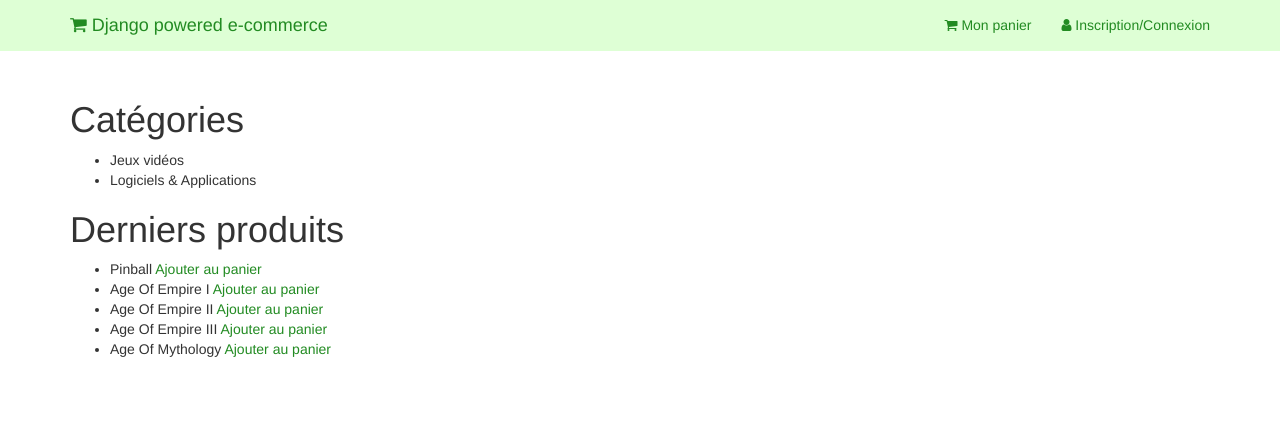
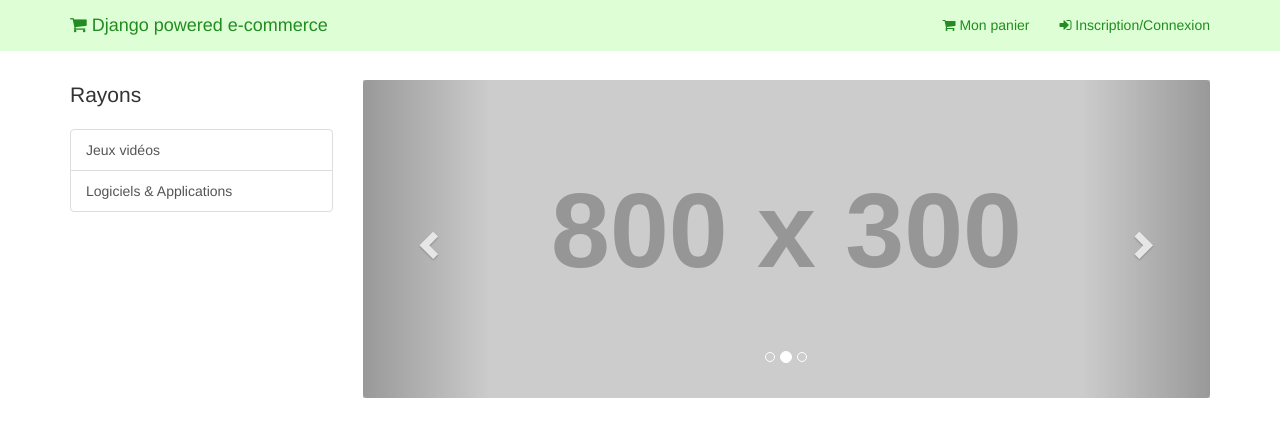
Before and after one commit to LydiaBenaida/django-ecommerce, a Django app: page / in a window 1280 px wide. Shown: the top 426 px of the page. Before the commit the page ends 357 px from the top, so only its background shows below. Run offline with Django 3.2, Linux system fonts and the light colour scheme; data comes from the database, SQL or seed files in the repository; both versions use the stored data as it was after the commit; grey boxes labelled with a size stand in for pictures from a placeholder-image service; some libraries are stand-ins or nearby versions.

Commit message:
Ajout template page d'accueil et début authentification.

```diff
--- a/commerce/models.py
+++ b/commerce/models.py
@@ -90,6 +90,7 @@ class Products(models.Model):
     long_desc = models.TextField(verbose_name="Description longue")
     price = models.FloatField(verbose_name="Prix HT du produit")
     vat = models.ForeignKey(VAT, verbose_name="Taux de TVA")
+    thumbnail = models.ImageField(verbose_name="Miniature du produit", upload_to='commerce/media', null=True)
 
     class Meta:
         verbose_name ='Produit'
--- a/commerce/static/css/app.css
+++ b/commerce/static/css/app.css
@@ -17,3 +17,44 @@ a:hover, a:focus {
 a{
     color: forestgreen;
 }
+
+.slide-image {
+    width: 100%;
+}
+
+.carousel-holder {
+    margin-bottom: 30px;
+}
+
+.carousel-control,
+.item {
+    border-radius: 4px;
+}
+
+.caption {
+    height: 130px;
+    overflow: hidden;
+}
+
+.caption h4 {
+    white-space: nowrap;
+}
+
+.thumbnail img {
+    width: 100%;
+}
+
+.ratings {
+    padding-right: 10px;
+    padding-left: 10px;
+    color: #d17581;
+}
+
+.thumbnail {
+    padding: 0;
+}
+
+.thumbnail .caption-full {
+    padding: 9px;
+    color: #333;
+}
--- a/commerce/templates/base.html
+++ b/commerce/templates/base.html
@@ -24,7 +24,7 @@
       <script src="https://oss.maxcdn.com/html5shiv/3.7.2/html5shiv.min.js"></script>
       <script src="https://oss.maxcdn.com/respond/1.4.2/respond.min.js"></script>
     <![endif]-->
-    <style type="text/css"></style><script type="text/javascript" src="safari-extension://com.diigo.safari.awesomeScreenshot-5DXNM3K2CT/7e4923a/javascripts/presto/prestosavings.js"></script></head>
+</head>
 
 <body>
 
@@ -45,7 +45,9 @@
             </ul>
             <ul class="nav navbar-nav navbar-right">
                 <li class="active"><a href="{% url 'commerce:display_cart' %}"><i class="fa fa-shopping-cart"></i> Mon panier</a></li>
-                <li class="active"><a href="#"><i class="fa fa-user"></i> Inscription/Connexion</a></li>
+                <li class="active">{% if user.is_authenticated %}<a href="#"><i class="fa fa-user"></i> {{ user.get_full_name }}</a>
+{% else %}<a href="{% url 'commerce:sign_in' %}"><i class="fa fa-sign-in"></i> Inscription/Connexion</a>{% endif %}</li>
+                {% if user.is_authenticated %}<li class="active"><a href="{% url 'commerce:sign_out' %}"><i class="fa fa-sign-out"></i></a></li>{% endif %}
             </ul>
         </div><!--/.nav-collapse -->
     </div>
--- a/commerce/templates/index.html
+++ b/commerce/templates/index.html
@@ -1,20 +1,88 @@
 {% extends "base.html" %}
 
 {% block body %}
-    <h1>Catégories</h1>
+    <div class="row">
 
-    <ul>
-        {% for category in categories %}
-            <li>{{ category.name }}</li>
-        {% endfor %}
-    </ul>
+            <div class="col-md-3">
+                <p class="lead">Rayons</p>
+                <div class="list-group">
+                    {% for category in categories %}
+                        <a href="#" class="list-group-item">{{ category.name }}</a>
+                    {% endfor %}
+                </div>
+            </div>
 
-    <h1>Derniers produits</h1>
+            <div class="col-md-9">
 
-    <ul>
-        {% for product in products %}
-            <li>{{ product.name }} <a href="{% url 'commerce:add_to_cart' product.id 1 %}">Ajouter au panier</a></li>
-        {% endfor %}
-    </ul>
+                <div class="row carousel-holder">
+
+                    <div class="col-md-12">
+                        <div id="carousel-example-generic" class="carousel slide" data-ride="carousel">
+                            <ol class="carousel-indicators">
+                                <li data-target="#carousel-example-generic" data-slide-to="0" class=""></li>
+                                <li data-target="#carousel-example-generic" data-slide-to="1" class="active"></li>
+                                <li data-target="#carousel-example-generic" data-slide-to="2" class=""></li>
+                            </ol>
+                            <div class="carousel-inner">
+                                <div class="item">
+                                    <img class="slide-image" src="http://placehold.it/800x300" alt="">
+                                </div>
+                                <div class="item active">
+                                    <img class="slide-image" src="http://placehold.it/800x300" alt="">
+                                </div>
+                                <div class="item">
+                                    <img class="slide-image" src="http://placehold.it/800x300" alt="">
+                                </div>
+                            </div>
+                            <a class="left carousel-control" href="#carousel-example-generic" data-slide="prev">
+                                <span class="glyphicon glyphicon-chevron-left"></span>
+                            </a>
+                            <a class="right carousel-control" href="#carousel-example-generic" data-slide="next">
+                                <span class="glyphicon glyphicon-chevron-right"></span>
+                            </a>
+                        </div>
+                    </div>
+
+                </div>
+
+                <div class="row">
+
+                    {% for product in products %}
+                        <div class="col-sm-4 col-lg-4 col-md-4">
+                            <div class="thumbnail">
+                                <img src="/media/{{ product.thumbnail }}" alt="">
+                                <div class="caption">
+                                    <h4 class="pull-right">{{ product.price }} € <sub>HT</sub></h4>
+                                    <h4><a href="#">{{ product.name }}</a>
+                                    </h4>
+                                    <p>{{ product.short_desc }}</p>
+                                </div>
+                                <div class="ratings">
+                                    <p class="pull-right">18 reviews</p>
+                                    <p>
+                                        <span class="glyphicon glyphicon-star"></span>
+                                        <span class="glyphicon glyphicon-star"></span>
+                                        <span class="glyphicon glyphicon-star"></span>
+                                        <span class="glyphicon glyphicon-star"></span>
+                                        <span class="glyphicon glyphicon-star-empty"></span>
+                                    </p>
+                                </div>
+                            </div>
+                        </div>
+                        <!-- <a href="{% url 'commerce:add_to_cart' product.id 1 %}">Ajouter au panier</a> -->
+                    {% endfor %}
+
+                    <div class="col-sm-4 col-lg-4 col-md-4">
+                        <h4><a href="#">Like this template?</a>
+                        </h4>
+                        <p>If you like this template, then check out <a target="_blank" href="http://maxoffsky.com/code-blog/laravel-shop-tutorial-1-building-a-review-system/">this tutorial</a> on how to build a working review system for your online store!</p>
+                        <a class="btn btn-primary" target="_blank" href="http://maxoffsky.com/code-blog/laravel-shop-tutorial-1-building-a-review-system/">View Tutorial</a>
+                    </div>
+
+                </div>
+
+            </div>
+
+        </div>
 
 {% endblock %}
--- a/commerce/urls.py
+++ b/commerce/urls.py
@@ -1,8 +1,12 @@
 from django.conf.urls import patterns, url
+from django.conf import settings
+from django.conf.urls.static import static
 
 urlpatterns = patterns('',
     url(r'^$', 'commerce.views.index', name='root'),
+    url(r'^sign-in/$', 'commerce.views.sign_in', name='sign_in'),
+    url(r'^sign-out/$', 'commerce.views.sign_out', name='sign_out'),
     url(r'^add-to-cart/(?P<product_id>\d+)/(?P<qty>\d+)/$', 'commerce.views.add_to_cart', name='add_to_cart'),
     url(r'^clear-cart/$', 'commerce.views.clear_cart', name='clear_cart'),
     url(r'^display-cart/$', 'commerce.views.display_cart', name='display_cart'),
-)
+) + static(settings.MEDIA_URL, document_root=settings.MEDIA_ROOT)
--- a/commerce/views.py
+++ b/commerce/views.py
@@ -5,7 +5,7 @@ from commerce.models import *
 from django.contrib import messages
 from django.http import HttpResponseRedirect
 from django.core.urlresolvers import reverse
-
+from django.contrib.auth import authenticate, login, logout
 
 def index(request):
     msg = messages.get_messages(request)
@@ -15,8 +15,30 @@ def index(request):
 
     panier_from_session = request.session.get('cart')
 
-    return render_to_response('index.html', {'products': products, 'categories': categories, 'panier': panier_from_session, 'messages': msg})
+    return render(request, 'index.html', {'products': products, 'categories': categories, 'panier': panier_from_session, 'messages': msg})
 
+def sign_in(request):
+    msg = None
+    if request.method == 'POST':
+        user = authenticate(username=request.POST['username'], password=request.POST['password'])
+        if user is not None:
+            # the password verified for the user
+            if user.is_active:
+                login(request, user)
+                return HttpResponseRedirect(reverse('commerce:root'))
+            else:
+                msg = "The password is valid, but the account has been disabled!"
+        else:
+            # the authentication system was unable to verify the username and password
+            msg = "The username and password were incorrect."
+
+    return render(request, 'signin.html', {
+            'mes': msg
+        })
+
+def sign_out(request):
+    logout(request)
+    return HttpResponseRedirect(reverse('commerce:root'))
 
 def add_to_cart(request, product_id, qty):
 
@@ -77,7 +99,7 @@ def display_cart(request):
             product.ttc = product.ht + product.tva
             total += product.ttc
 
-        return render_to_response('cart.html', {'products': products, 'total': total})
+        return render(request, 'cart.html', {'products': products, 'total': total})
 
     else:
-        return render_to_response('cart.html')
+        return render(request, 'cart.html')
--- a/ecommerce/settings.py
+++ b/ecommerce/settings.py
@@ -56,6 +56,7 @@ ROOT_URLCONF = 'ecommerce.urls'
 WSGI_APPLICATION = 'ecommerce.wsgi.application'
 
 STATIC_URL = '/static/'
+MEDIA_URL = '/media/'
 
 # Database
 # https://docs.djangoproject.com/en/1.7/ref/settings/#databases
--- a/ecommerce/urls.py
+++ b/ecommerce/urls.py
@@ -1,9 +1,11 @@
 from django.conf.urls import patterns, include, url
 from django.contrib import admin
+from django.conf import settings
+from django.conf.urls.static import static
 
 admin.autodiscover()
 
 urlpatterns = patterns('',
                        url(r'^admin/', include(admin.site.urls)),
                        url(r'^', include('commerce.urls', namespace='commerce', app_name='commerce')),
-)
+                       ) + static(settings.MEDIA_URL, document_root=settings.MEDIA_ROOT)
```
Also changed, not shown: commerce/templates/signin.html (added, +61 -0 lines), db.sqlite3.
